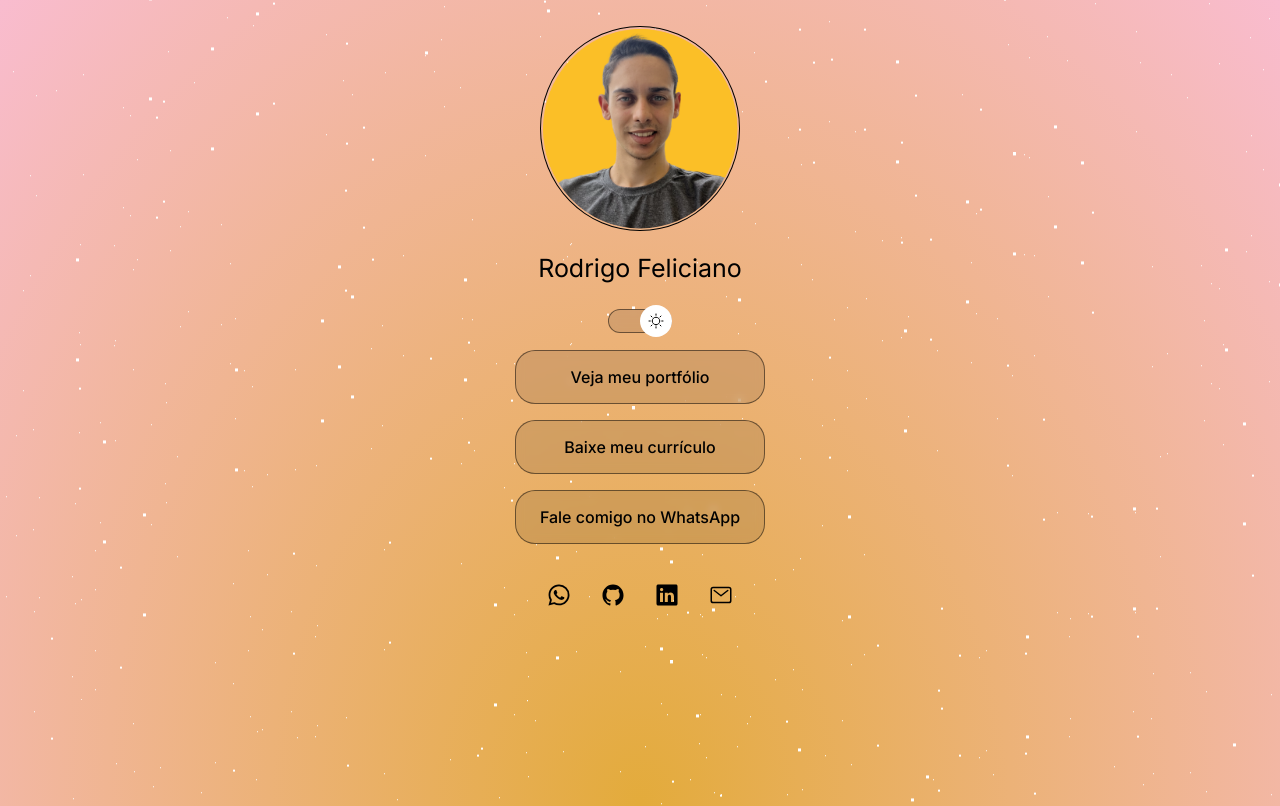
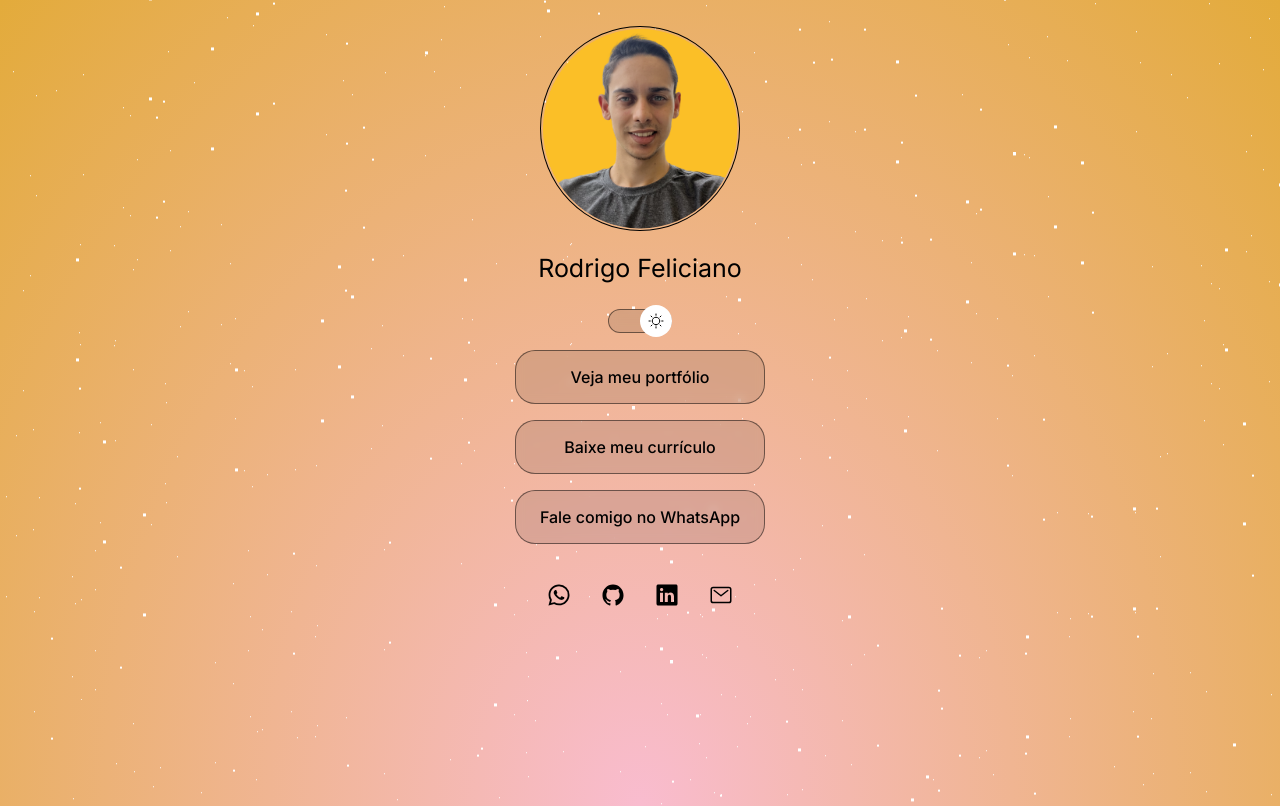
Before and after one commit to rodrigo-o-feliciano/Profile-with-parallax, a plain HTML site: page index.htm in a window 1280 px wide. Both pictures are taken after a click on the element 640 px from the left and 321 px from the top of the page. Drawn offline with nearby package versions, Linux system fonts and the light colour scheme.

Commit message:
update background color

```diff
--- a/style.css
+++ b/style.css
@@ -25,8 +25,8 @@
     --back-botao-hover: rgba(0, 0, 0, 0.25);
     --back-icon-hover: rgb(0, 0, 0, 0.2);
     --switch-mode-icon: url(./assets/sun.svg);
-    --back-color1: #e3ab3b;
-    --back-color2: #f9bccf;
+    --back-color1: #f9bccf;
+    --back-color2: #e3ab3b;
 }
 
 body *{
```
